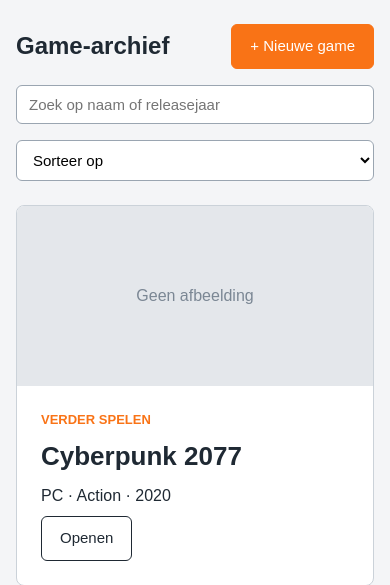
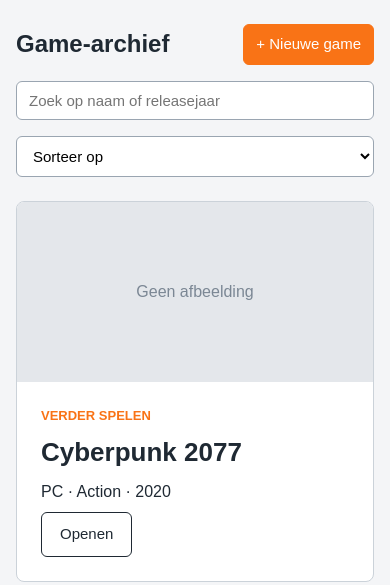
Before and after one commit to SkalitzBlacksmith/GameSpark, a PHP site: page /index.html in a window 390 px wide. Shown: the part 60-645 px from the top of the page. Run offline with PHP 8.4, Linux system fonts and the light colour scheme.

Commit message:
Fixed page title wrapping on mobile

```diff
--- a/public_html/css/style.css
+++ b/public_html/css/style.css
@@ -469,4 +469,13 @@ label {
         font-size: 14px;
         color: #52606d;
     }
+
+    .pagina-kop h1 {
+        font-size: 24px;
+    }
+
+    .pagina-kop .knop {
+        white-space: nowrap;
+        padding: 8px 12px;
+    }
 }
```
